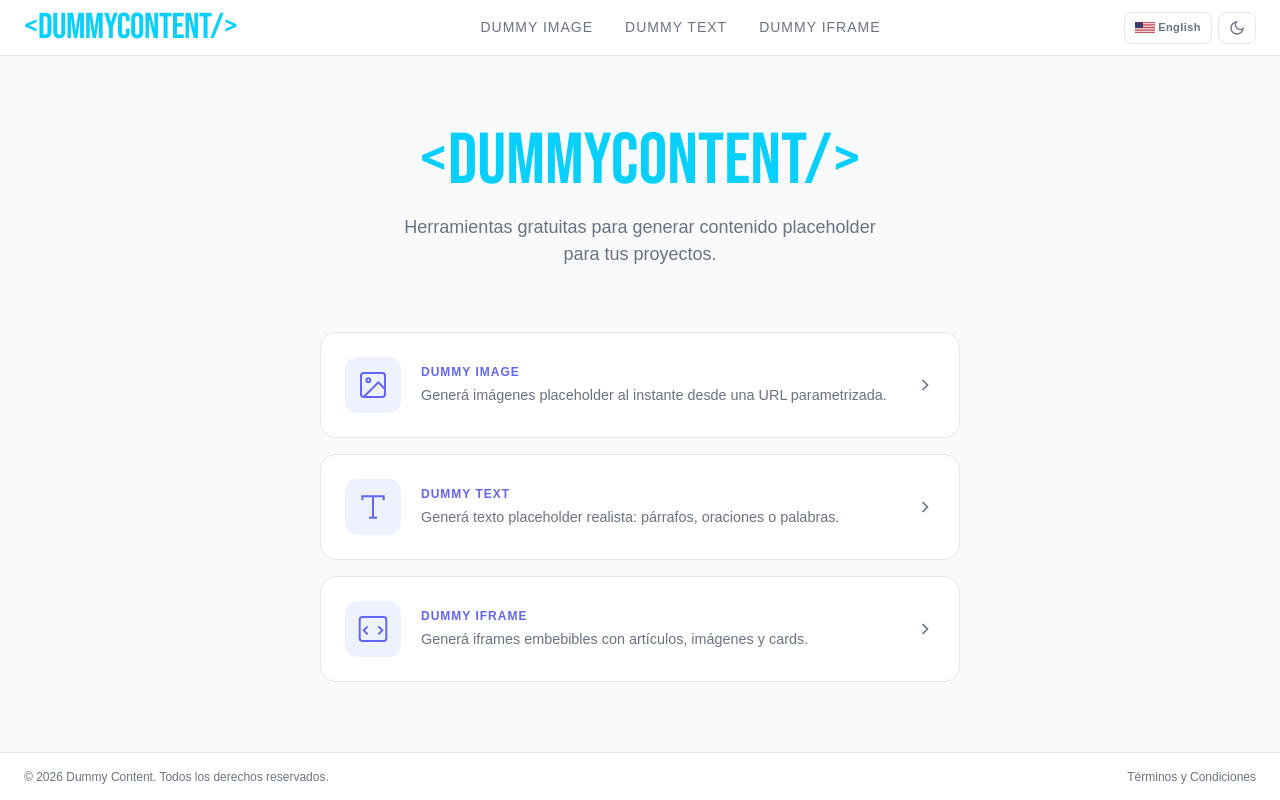
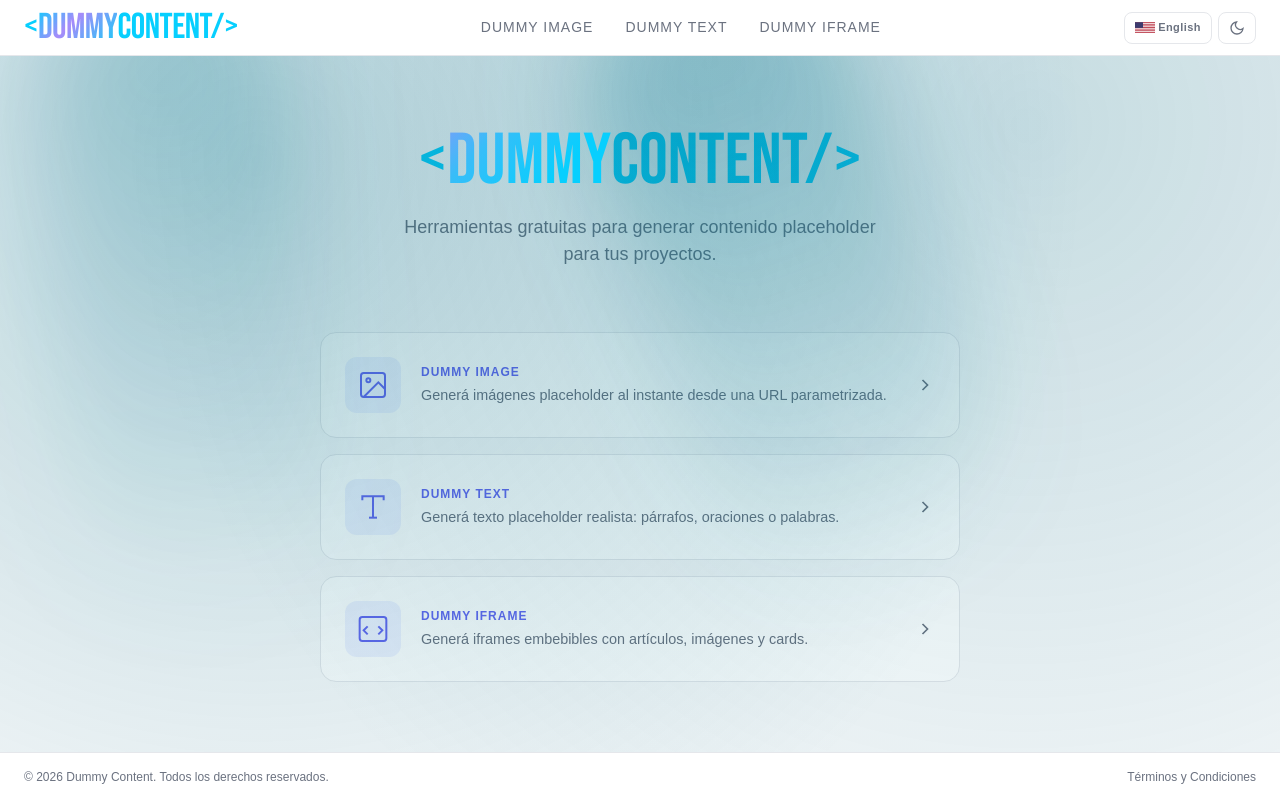
Before and after one commit to andres-mingarro/dummy-content, a Next.js app: page / in a window 1280 px wide. Built offline with nearby package versions, Linux system fonts and the light colour scheme.

Commit message:
feat(ui): AuroraText en logo y titulos de sección, LightRays en home

```diff
--- a/app/globals.css
+++ b/app/globals.css
@@ -73,3 +73,14 @@ body {
 @utility animate-pulse-ripple {
   animation: pulse-ripple var(--duration, 1.5s) cubic-bezier(0.16, 1, 0.3, 1) infinite;
 }
+
+
+@keyframes aurora {
+  0%   { background-position: 0% 50%; }
+  50%  { background-position: 100% 50%; }
+  100% { background-position: 0% 50%; }
+}
+
+@utility animate-aurora {
+  animation: aurora var(--aurora-duration, 10s) linear infinite;
+}
--- a/app/iframe/IframePageClient.tsx
+++ b/app/iframe/IframePageClient.tsx
@@ -4,6 +4,7 @@ import { useState, useCallback, useMemo, useEffect } from "react";
 import { useLang } from "@/providers/LangProvider";
 import { lobster } from "@/components/shared/Logo/Logo";
 import { BlurFade } from "@/components/shared/BlurFade/BlurFade";
+import { AuroraText } from "@/components/shared/AuroraText/AuroraText";
 import styles from "./IframePageClient.module.scss";
 import IframeForm, { IframeFormValues } from "@/components/iframe/IframeForm/IframeForm";
 import CopyButton from "@/components/images/CopyButton/CopyButton";
@@ -68,7 +69,7 @@ export default function IframePageClient() {
         <div className="text-center space-y-2">
           <BlurFade delay={0} direction="up">
             <h1 className={lobster.className} style={{ fontSize: "40px", color: "#fff" }}>
-              &lt;Dummy Iframe&gt;
+              &lt;<AuroraText colors={["#07CFFE", "#a78bfa", "#38bdf8", "#07CFFE"]} speed={0.8}>Dummy</AuroraText> Iframe&gt;
             </h1>
           </BlurFade>
           <BlurFade delay={0.05} direction="up">
--- a/app/images/ImagesPageClient.tsx
+++ b/app/images/ImagesPageClient.tsx
@@ -7,6 +7,7 @@ import CopyButton from "@/components/images/CopyButton/CopyButton";
 import { useLang } from "@/providers/LangProvider";
 import { lobster } from "@/components/shared/Logo/Logo";
 import { BlurFade } from "@/components/shared/BlurFade/BlurFade";
+import { AuroraText } from "@/components/shared/AuroraText/AuroraText";
 import styles from "./ImagesPageClient.module.scss";
 
 const DEFAULT_FORM: FormValues = {
@@ -46,7 +47,7 @@ export default function ImagesPageClient() {
         <div className="text-center space-y-2">
           <BlurFade delay={0} direction="up">
             <h1 className={lobster.className} style={{ fontSize: "40px", color: "#fff" }}>
-              &lt;Dummy Image&gt;
+              &lt;<AuroraText colors={["#07CFFE", "#a78bfa", "#38bdf8", "#07CFFE"]} speed={0.8}>Dummy</AuroraText> Image&gt;
             </h1>
           </BlurFade>
           <BlurFade delay={0.05} direction="up">
--- a/app/page.tsx
+++ b/app/page.tsx
@@ -3,6 +3,8 @@
 import Link from "next/link";
 import { bebasNeue } from "@/components/shared/Logo/Logo";
 import { useLang } from "@/providers/LangProvider";
+import { LightRays } from "@/components/shared/LightRays/LightRays";
+import { AuroraText } from "@/components/shared/AuroraText/AuroraText";
 import styles from "./page.module.scss";
 
 const tools = [
@@ -64,12 +66,13 @@ export default function Home() {
   return (
     <main
       className="flex-1 flex flex-col items-center justify-center px-4 py-16 HomePage"
-      style={{ background: "var(--background)" }}
+      style={{ background: "var(--background)", position: "relative" }}
     >
+      <LightRays color="#036b83" blur={48} count={8} speed={12} length="80vh" />
       {/* Hero */}
       <div className={`text-center space-y-4 mb-16 ${styles.hero}`}>
         <h1 className={bebasNeue.className} style={{ color: "#07CFFE", lineHeight: 1 }}>
-          &lt;DummyContent/&gt;
+          &lt;<AuroraText colors={["#07CFFE", "#a78bfa", "#38bdf8", "#07CFFE"]} speed={0.8}>DUMMY</AuroraText>Content/&gt;
         </h1>
         <p style={{ fontSize: "1.125rem", color: "var(--muted)", maxWidth: "480px", margin: "0 auto" }}>
           {lang === "en"
--- a/app/text/TextPageClient.tsx
+++ b/app/text/TextPageClient.tsx
@@ -5,6 +5,7 @@ import { useLang } from "@/providers/LangProvider";
 import { PulsatingButton } from "@/components/shared/PulsatingButton/PulsatingButton";
 import { lobster } from "@/components/shared/Logo/Logo";
 import { BlurFade } from "@/components/shared/BlurFade/BlurFade";
+import { AuroraText } from "@/components/shared/AuroraText/AuroraText";
 import TextForm, { TextFormValues } from "@/components/text/TextForm/TextForm";
 import TextOutput from "@/components/text/TextOutput/TextOutput";
 import { generateUnits, unitsToText } from "@/lib/text/textGenerator";
@@ -76,7 +77,7 @@ export default function TextPageClient() {
         <div className="text-center space-y-2">
           <BlurFade delay={0} direction="up">
             <h1 className={lobster.className} style={{ fontSize: "40px", color: "#fff" }}>
-              &lt;Dummy Text&gt;
+              &lt;<AuroraText colors={["#07CFFE", "#a78bfa", "#38bdf8", "#07CFFE"]} speed={0.8}>Dummy</AuroraText> Text&gt;
             </h1>
           </BlurFade>
           <BlurFade delay={0.05} direction="up">
--- /dev/null
+++ b/components/shared/AuroraText/AuroraText.tsx
@@ -0,0 +1,40 @@
+"use client";
+
+import { memo } from "react";
+
+interface AuroraTextProps {
+  children: React.ReactNode;
+  className?: string;
+  colors?: string[];
+  speed?: number;
+}
+
+export const AuroraText = memo(({
+  children,
+  className = "",
+  colors = ["#FF0080", "#7928CA", "#0070F3", "#38bdf8"],
+  speed = 1,
+}: AuroraTextProps) => {
+  const gradientStyle = {
+    backgroundImage: `linear-gradient(135deg, ${colors.join(", ")}, ${colors[0]})`,
+    WebkitBackgroundClip: "text" as const,
+    WebkitTextFillColor: "transparent" as const,
+    backgroundSize: "200% auto",
+    "--aurora-duration": `${10 / speed}s`,
+  };
+
+  return (
+    <span className={`AuroraText relative inline-block ${className}`}>
+      <span className="sr-only">{children}</span>
+      <span
+        className="animate-aurora relative bg-clip-text text-transparent"
+        style={gradientStyle}
+        aria-hidden="true"
+      >
+        {children}
+      </span>
+    </span>
+  );
+});
+
+AuroraText.displayName = "AuroraText";
--- /dev/null
+++ b/components/shared/LightRays/LightRays.tsx
@@ -0,0 +1,133 @@
+"use client";
+
+import { useEffect, useState, type CSSProperties } from "react";
+import { motion } from "motion/react";
+
+interface LightRaysProps extends React.HTMLAttributes<HTMLDivElement> {
+  ref?: React.Ref<HTMLDivElement>;
+  count?: number;
+  color?: string;
+  blur?: number;
+  speed?: number;
+  length?: string;
+}
+
+type LightRay = {
+  id: string;
+  left: number;
+  rotate: number;
+  width: number;
+  swing: number;
+  delay: number;
+  duration: number;
+  intensity: number;
+};
+
+const createRays = (count: number, cycle: number): LightRay[] => {
+  if (count <= 0) return [];
+  return Array.from({ length: count }, (_, index) => {
+    const left = 8 + Math.random() * 84;
+    const rotate = -28 + Math.random() * 56;
+    const width = 160 + Math.random() * 160;
+    const swing = 0.8 + Math.random() * 1.8;
+    const delay = Math.random() * cycle;
+    const duration = cycle * (0.75 + Math.random() * 0.5);
+    const intensity = 0.6 + Math.random() * 0.5;
+    return { id: `${index}-${Math.round(left * 10)}`, left, rotate, width, swing, delay, duration, intensity };
+  });
+};
+
+function Ray({ left, rotate, width, swing, delay, duration, intensity }: LightRay) {
+  return (
+    <motion.div
+      className="LightRay"
+      style={
+        {
+          pointerEvents: "none",
+          position: "absolute",
+          top: "-12%",
+          left: `${left}%`,
+          height: "var(--light-rays-length)",
+          width: `${width}px`,
+          transformOrigin: "top",
+          translate: "-50% 0",
+          borderRadius: "9999px",
+          background: "linear-gradient(to bottom, color-mix(in srgb, var(--light-rays-color) 70%, transparent), transparent)",
+          mixBlendMode: "screen",
+          filter: "blur(var(--light-rays-blur))",
+          opacity: 0,
+        } as CSSProperties
+      }
+      initial={{ rotate }}
+      animate={{
+        opacity: [0, intensity, 0],
+        rotate: [rotate - swing, rotate + swing, rotate - swing],
+      }}
+      transition={{ duration, repeat: Infinity, ease: "easeInOut", delay, repeatDelay: duration * 0.1 }}
+    />
+  );
+}
+
+export function LightRays({
+  className,
+  style,
+  count = 7,
+  color = "rgba(160, 210, 255, 0.2)",
+  blur = 36,
+  speed = 14,
+  length = "70vh",
+  ref,
+  ...props
+}: LightRaysProps) {
+  const [rays, setRays] = useState<LightRay[]>([]);
+  const cycleDuration = Math.max(speed, 0.1);
+
+  useEffect(() => {
+    setRays(createRays(count, cycleDuration));
+  }, [count, cycleDuration]);
+
+  return (
+    <div
+      ref={ref}
+      className={`LightRays${className ? ` ${className}` : ""}`}
+      style={
+        {
+          pointerEvents: "none",
+          position: "absolute",
+          inset: 0,
+          isolation: "isolate",
+          overflow: "hidden",
+          "--light-rays-color": color,
+          "--light-rays-blur": `${blur}px`,
+          "--light-rays-length": length,
+          ...style,
+        } as CSSProperties
+      }
+      {...props}
+    >
+      <div style={{ position: "absolute", inset: 0, overflow: "hidden" }}>
+        <div
+          aria-hidden
+          style={{
+            position: "absolute",
+            inset: 0,
+            opacity: 0.6,
+            background: "radial-gradient(circle at 20% 15%, color-mix(in srgb, var(--light-rays-color) 45%, transparent), transparent 70%)",
+          }}
+        />
+        <div
+          aria-hidden
+          style={{
+            position: "absolute",
+            inset: 0,
+            opacity: 0.6,
+            background: "radial-gradient(circle at 80% 10%, color-mix(in srgb, var(--light-rays-color) 35%, transparent), transparent 75%)",
+          }}
+        />
+        {rays.map((ray) => (
+          <Ray key={ray.id} {...ray} />
+        ))}
+      </div>
+    </div>
+  );
+}
--- a/components/shared/Logo/Logo.tsx
+++ b/components/shared/Logo/Logo.tsx
@@ -1,4 +1,5 @@
 import { Lobster, Bebas_Neue } from "next/font/google";
+import { AuroraText } from "@/components/shared/AuroraText/AuroraText";
 import styles from "./Logo.module.scss";
 
 export const lobster = Lobster({ weight: "400", subsets: ["latin"] });
@@ -114,8 +115,12 @@ function LogoVariant3({ bebasClass, name }: { bebasClass: string; name: boolean
       aria-label={name ? undefined : "Dummy Content logo"}
     >
       <span className={bebasClass} style={{ color: "#07CFFE", fontSize: "36px", letterSpacing: "-0.5px", lineHeight: 1 }}>
-        <span className={styles.full}>&lt;DummyContent/&gt;</span>
-        <span className={styles.short}>&lt;DC/&gt;</span>
+        <span className={styles.full}>
+          &lt;<AuroraText colors={["#07CFFE", "#a78bfa", "#38bdf8", "#07CFFE"]} speed={0.8}>DUMMY</AuroraText>Content/&gt;
+        </span>
+        <span className={styles.short}>
+          &lt;<AuroraText colors={["#07CFFE", "#a78bfa", "#38bdf8", "#07CFFE"]} speed={0.8}>DC</AuroraText>/&gt;
+        </span>
       </span>
     </div>
   );
```
Also changed, not shown: 1 other file (tests, documents, lock files or other folders).
